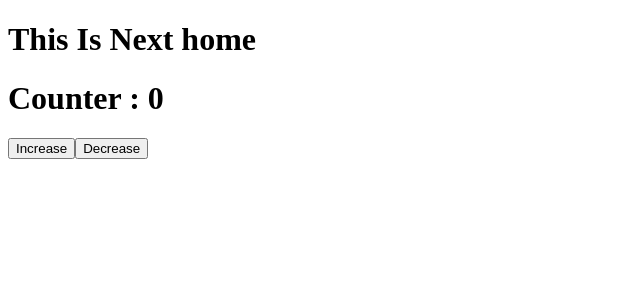
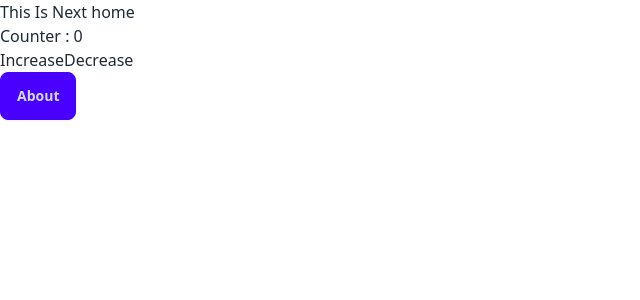
Before and after one commit to tisabbir/my-nextjs-app, a Next.js app: page / in a window 1280 px wide. Shown: the top 300 px of the page, without its empty margins (0-640 px from the left). Built offline with nearby package versions, Linux system fonts and the light colour scheme.

Commit message:
tailwind and daisy ui added

```diff
--- a/src/app/globals.css
+++ b/src/app/globals.css
@@ -2,32 +2,8 @@
 @tailwind components;
 @tailwind utilities;
 
-:root {
-  --foreground-rgb: 0, 0, 0;
-  --background-start-rgb: 214, 219, 220;
-  --background-end-rgb: 255, 255, 255;
+* {
+  margin: 0;
+  padding: 0;
+  box-sizing: border-box;
 }
-
-@media (prefers-color-scheme: dark) {
-  :root {
-    --foreground-rgb: 255, 255, 255;
-    --background-start-rgb: 0, 0, 0;
-    --background-end-rgb: 0, 0, 0;
-  }
-}
-
-body {
-  color: rgb(var(--foreground-rgb));
-  background: linear-gradient(
-      to bottom,
-      transparent,
-      rgb(var(--background-end-rgb))
-    )
-    rgb(var(--background-start-rgb));
-}
-
-@layer utilities {
-  .text-balance {
-    text-wrap: balance;
-  }
-}
--- a/src/app/layout.js
+++ b/src/app/layout.js
@@ -1,7 +1,9 @@
+import './globals.css';
 export const metadata = {
   title: 'Next.js',
   description: 'Generated by Next.js',
 }
+
 
 export default function RootLayout({ children }) {
   return (
--- a/src/app/page.js
+++ b/src/app/page.js
@@ -1,10 +1,15 @@
 import Counter from "@/components/Counter/Counter";
+import Link from "next/link";
 
 const HomePage = () => {
   return (
     <div>
       <h1>This Is Next home </h1>
       <Counter />
+
+      <Link href={"/about"}>
+        <button className="btn btn-primary">About</button>
+      </Link>
     </div>
   );
 };
--- a/src/app/products/page.js
+++ b/src/app/products/page.js
@@ -1,9 +1,12 @@
+
 import React from 'react';
 
 const ProductsPage = () => {
     return (
         <div>
            <h1> This is Products Paged</h1>
+
+
         </div>
     );
 };
--- a/tailwind.config.js
+++ b/tailwind.config.js
@@ -14,5 +14,5 @@ module.exports = {
       },
     },
   },
-  plugins: [],
+  plugins: [ require('daisyui'),],
 };
```
Also changed, not shown: package.json (+6 -5 lines), 1 other file (tests, documents, lock files or other folders).
